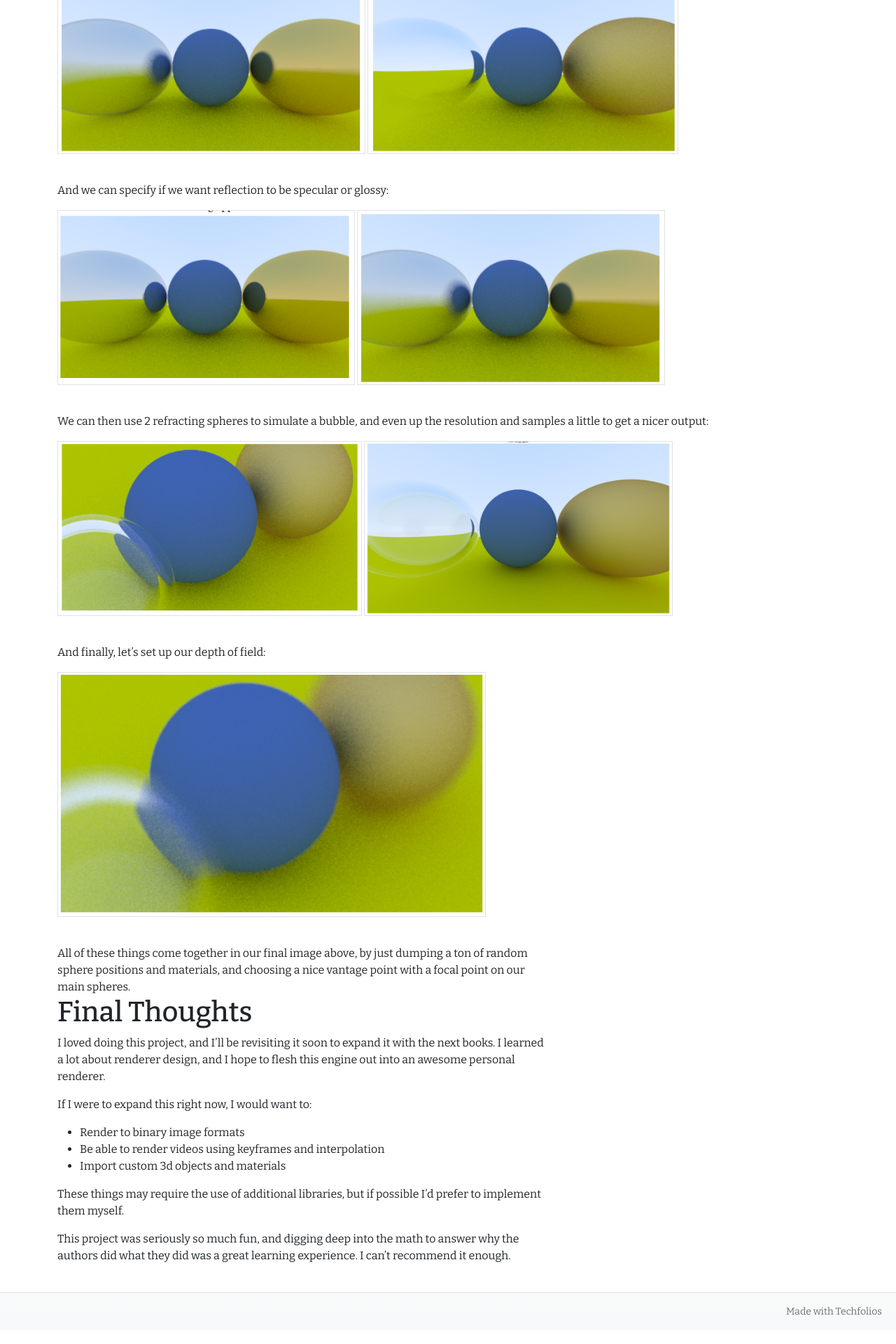
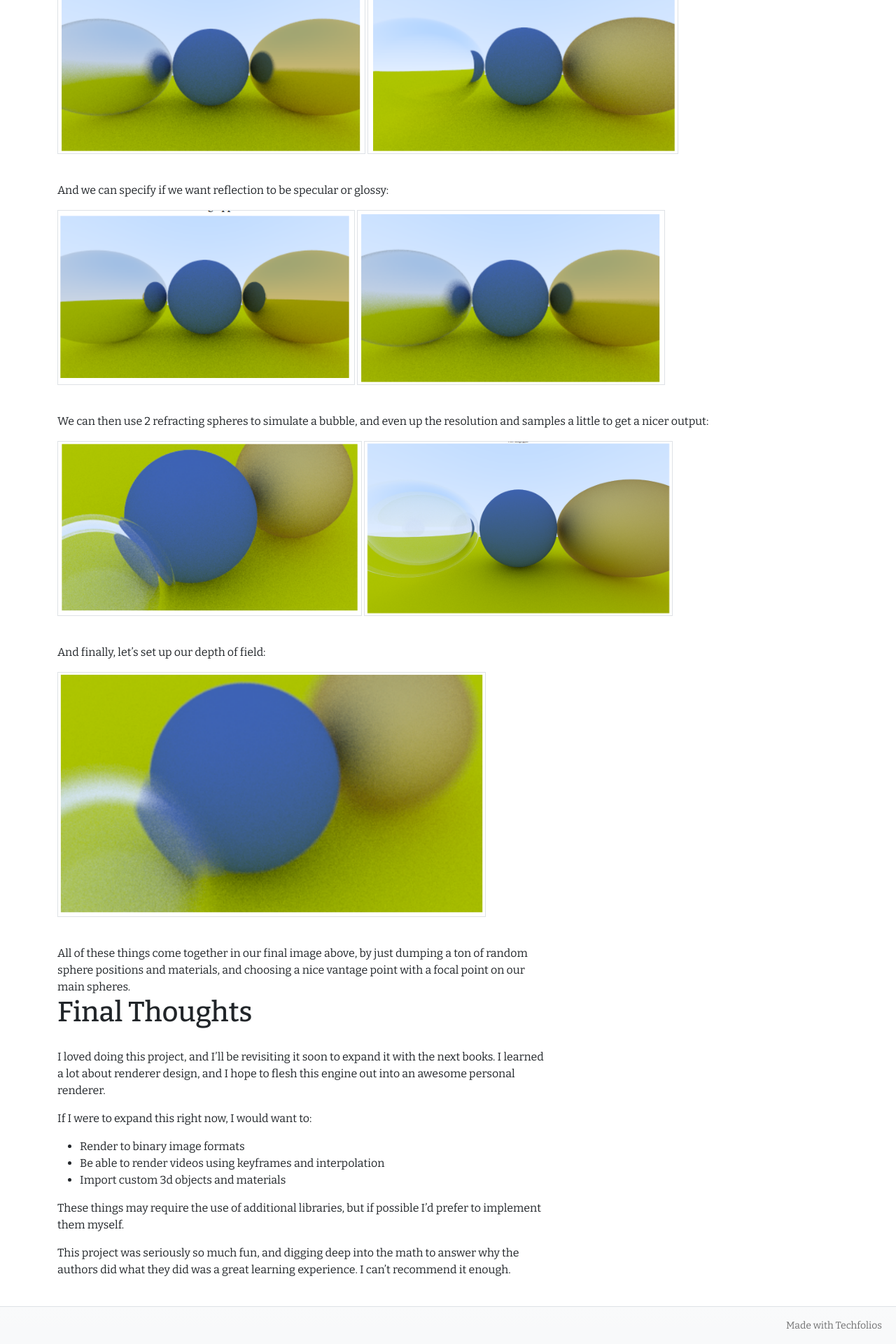
Before and after one commit to kylebueche/kylebueche.github.io, a Jekyll site: the page built from projects/ray-tracer-cpp.md, in a window 1280 px wide. Shown: the part 1462-3382 px from the top of the page at 70% size. Built offline with Jekyll 4.4.1, drawn with Linux system fonts in a browser that asks for light colours.

Commit message:
Update ray-tracer-cpp.md

```diff
--- a/projects/ray-tracer-cpp.md
+++ b/projects/ray-tracer-cpp.md
@@ -98,7 +98,7 @@
 
 # Final Thoughts
 
-<div style="max-width:700px;" markdown=1>
+<div style="max-width:700px; padding-top:20px;" markdown=1>
   I loved doing this project, and I'll be revisiting it soon to expand it with the next books.
   I learned a lot about renderer design, and I hope to flesh this engine out into an awesome personal renderer.
 
```
